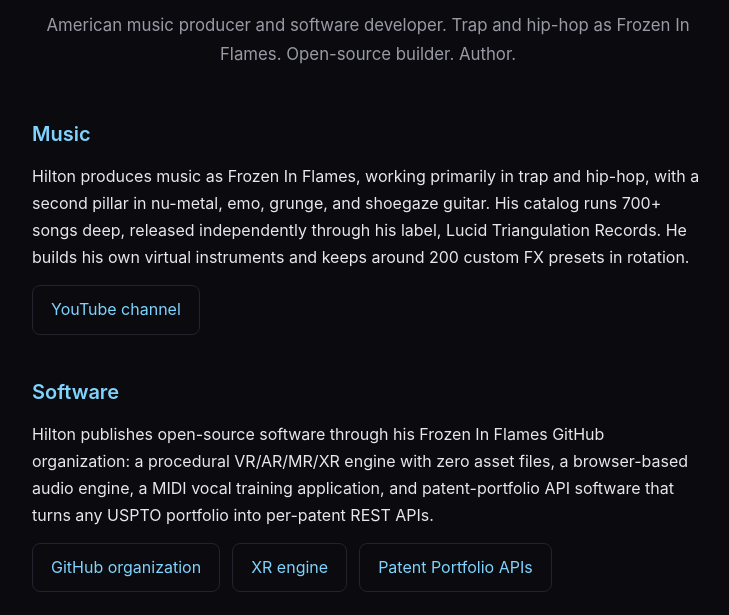
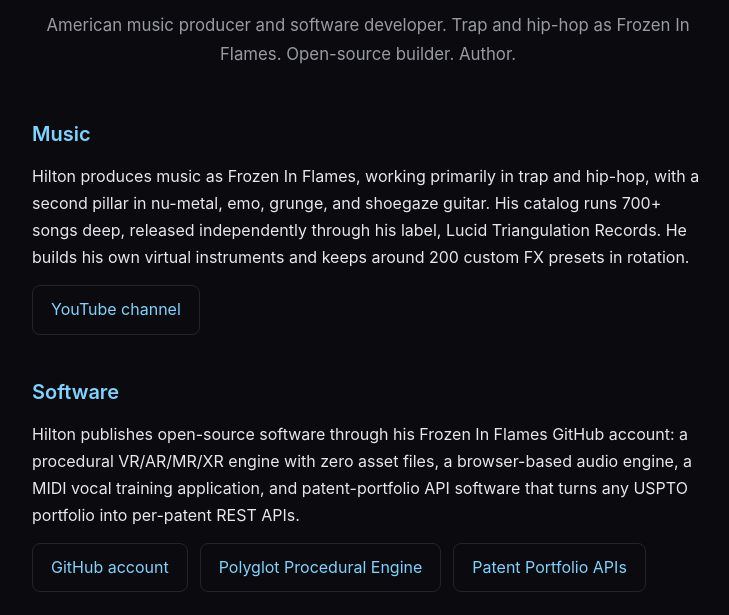
Before and after one commit to Frozen-In-Flames/aries-hilton, a plain HTML site: page index.html in a window 1280 px wide. Shown: the part 337-952 px from the top of the page, without its empty margins (272-1001 px from the left). Drawn offline with Linux system fonts and the light colour scheme.

Commit message:
docs: correct account type and engine link on the bio index
Frozen-In-Flames is a GitHub user account, not an organization, and
the xr-engine repository was renamed to polyglot-procedural-engine.
The Software section and its links now use the current names.
index.html only.

```diff
--- a/index.html
+++ b/index.html
@@ -45,10 +45,10 @@
 
 <section>
   <h2>Software</h2>
-  <p>Hilton publishes open-source software through his Frozen In Flames GitHub organization: a procedural VR/AR/MR/XR engine with zero asset files, a browser-based audio engine, a MIDI vocal training application, and patent-portfolio API software that turns any USPTO portfolio into per-patent REST APIs.</p>
+  <p>Hilton publishes open-source software through his Frozen In Flames GitHub account: a procedural VR/AR/MR/XR engine with zero asset files, a browser-based audio engine, a MIDI vocal training application, and patent-portfolio API software that turns any USPTO portfolio into per-patent REST APIs.</p>
   <div class="links">
-    <a href="https://github.com/Frozen-In-Flames">GitHub organization</a>
-    <a href="https://github.com/Frozen-In-Flames/xr-engine">XR engine</a>
+    <a href="https://github.com/Frozen-In-Flames">GitHub account</a>
+    <a href="https://github.com/Frozen-In-Flames/polyglot-procedural-engine">Polyglot Procedural Engine</a>
     <a href="https://github.com/Frozen-In-Flames/patent-portfolio-apis">Patent Portfolio APIs</a>
   </div>
 </section>
```
